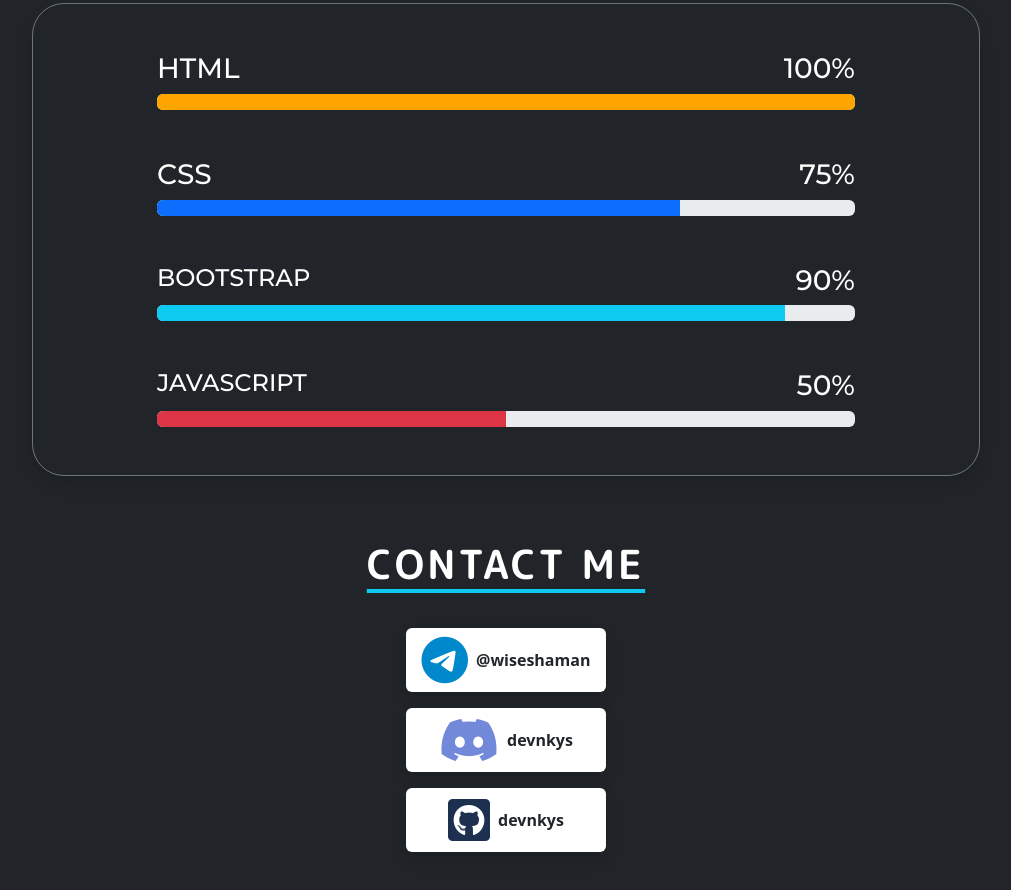
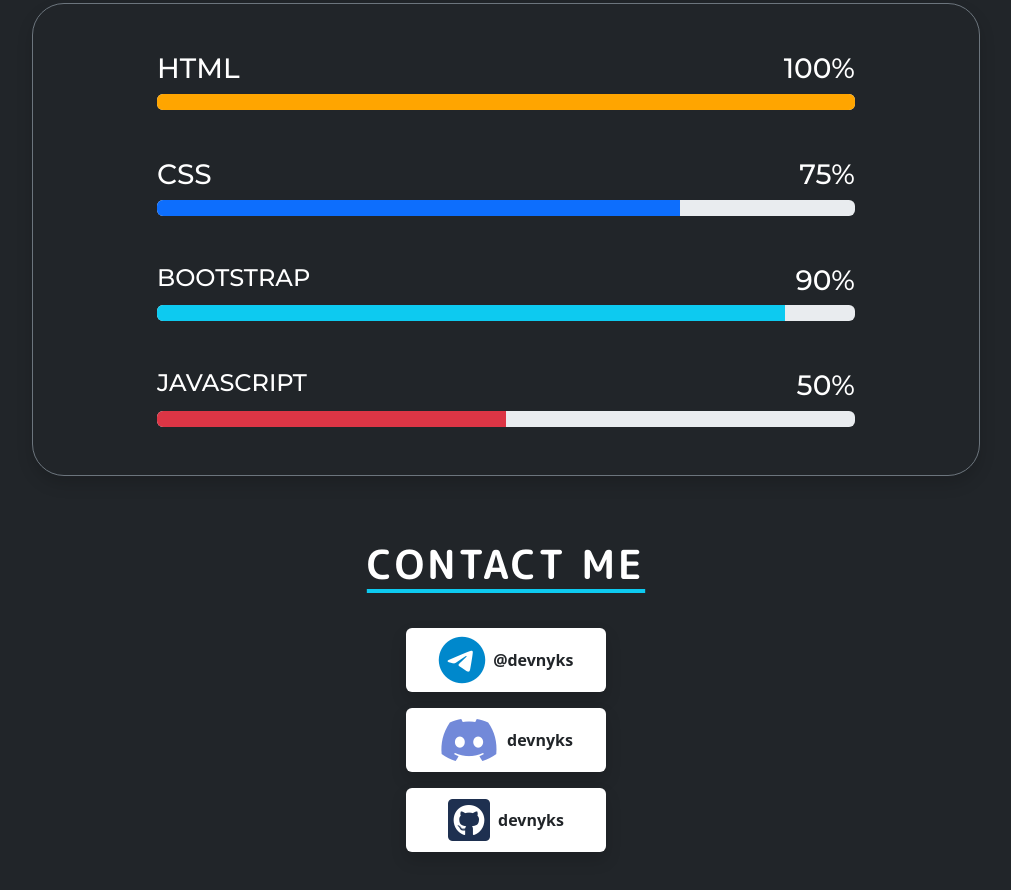
Before and after one commit to devnyks/devnyks.github.io, a plain HTML site: page index.html in a window 1280 px wide. Shown: the part 1164-2054 px from the top of the page, without its empty margins (134-1145 px from the left). Drawn offline with nearby package versions, Linux system fonts and the light colour scheme.

Commit message:
Update index.html

```diff
--- a/index.html
+++ b/index.html
@@ -5,12 +5,12 @@
     <meta name="viewport" content="width=device-width, initial-scale=1.0">
     <link rel="stylesheet" href="css/style.css">
     <link rel="icon" href="img/favicon.ico"/>
-    <title>Nkys</title>
+    <title>Nyks</title>
 </head>
 <body class="bg-dark">
     <nav class="navbar">
         <div class="container-lg d-flex justify-content-center p-2">
-            <a class="navbar-brand text-white fw-bold" href="#"><i class="fa-solid fa-code pe-2" style="color: #ffffff;"></i>Nkys</a>
+            <a class="navbar-brand text-white fw-bold" href="#"><i class="fa-solid fa-code pe-2" style="color: #ffffff;"></i>Nyks</a>
         </div>
     </nav>
     <main class="main pt-5 container-lg d-flex flex-column align-items-center">
@@ -77,9 +77,9 @@
         </section>
         <div class="social-media d-flex flex-column align-items-center gap-3 pt-5">
             <a class="h1 py-3 text-white fw-bold link-underline-info link-offset-2" style="letter-spacing: 3px; font-family: 'M PLUS Rounded 1c', sans-serif!important;">CONTACT ME</a>
-            <a href="https://t.me/wiseshaman" class="brands d-flex align-items-center justify-content-center gap-2 bg-white text-dark text-decoration-none fw-semibold px-2 py-2 rounded-2 shadow" style="width: 200px;" target="_blank"><i class="fa-brands fa-telegram" style="color: #0088cc;"></i>@wiseshaman</a>
-            <a href="" class="brands d-flex align-items-center justify-content-center gap-2 bg-white text-dark text-decoration-none fw-semibold p-2 rounded-2 shadow" style="width: 200px;"><i class="fa-brands fa-discord" style="color: #7289d9;"></i>devnkys</a>
-            <a href="https://github.com/devnkys" class="brands d-flex align-items-center justify-content-center gap-2 bg-white text-dark text-decoration-none fw-semibold p-2 rounded-2 shadow" style="width: 200px;" target="_blank"><i class="fa-brands fa-square-github" style="color: #1e3050;"></i>devnkys</a>
+            <a href="https://t.me/wiseshaman" class="brands d-flex align-items-center justify-content-center gap-2 bg-white text-dark text-decoration-none fw-semibold px-2 py-2 rounded-2 shadow" style="width: 200px;" target="_blank"><i class="fa-brands fa-telegram" style="color: #0088cc;"></i>@devnyks</a>
+            <a href="" class="brands d-flex align-items-center justify-content-center gap-2 bg-white text-dark text-decoration-none fw-semibold p-2 rounded-2 shadow" style="width: 200px;"><i class="fa-brands fa-discord" style="color: #7289d9;"></i>devnyks</a>
+            <a href="https://github.com/devnkys" class="brands d-flex align-items-center justify-content-center gap-2 bg-white text-dark text-decoration-none fw-semibold p-2 rounded-2 shadow" style="width: 200px;" target="_blank"><i class="fa-brands fa-square-github" style="color: #1e3050;"></i>devnyks</a>
         </div>
         <br><br>
     </main>
```
